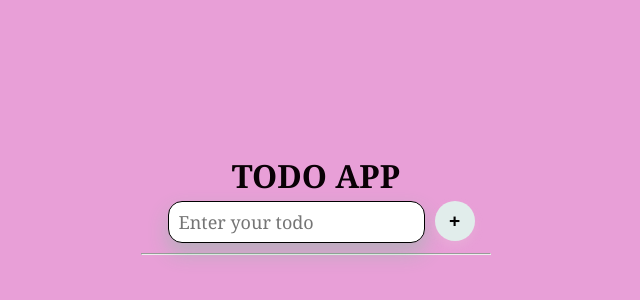
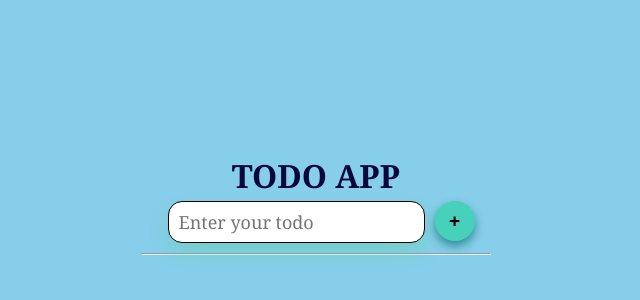
Before and after one commit to palakbaghele/Todo-app, a React (Create React App) app: page / in a window 1280 px wide. Shown: the top 300 px of the page, without its empty margins (324-964 px from the left). Built offline with nearby package versions, Linux system fonts and the light colour scheme.

Commit message:
Modified css

```diff
--- a/src/App.css
+++ b/src/App.css
@@ -3,7 +3,7 @@
   padding: 0;
 }
 body{
-  background-color: rgb(232, 159, 215);
+  background-color: skyblue;
 }
 .main-container{
   display: flex;
@@ -17,7 +17,7 @@ body{
 }
 .app-heading{
   padding: 4px;
-  color: rgb(10, 1, 6);
+  color: rgb(9, 8, 62);
    text-align: center;
   font-family:Cambria, Cochin, Georgia, Times, 'Times New Roman', serif;
   text-transform: uppercase;
@@ -44,13 +44,13 @@ body{
   height:40px;
   border-radius: 50%;
   border:none;
-  background-color:#e1edeb;
+  background-color:#48d1ba;
   color: hsl(240, 100%, 0%);
   font-weight: bolder;
   font-size: larger;
   margin-left: 10px;
   cursor: pointer;
-  box-shadow: 0px 5px 10px hsla(48, 41%, 88%, 0.15);
+  box-shadow: 0px 5px 10px hsla(184, 57%, 36%, 0.941);
   transition: 0.3s;
 }
 .add-btn:active{
@@ -64,8 +64,8 @@ body{
 .list-item{
   list-style-type: none;
   /* background-color: #596e8b; */
-  border:2px solid #0fe380;
-  color:#17030c;
+  border:2px solid #25030e;
+  color:#f4eaea;
   padding:3px;
   padding-left: 5px;
   border-radius: 5px;
@@ -90,5 +90,5 @@ body{
   transform: scale(1.2);
 }
 .icon-delete:hover{
-  color: #f2e8ed;
+  color: #fff5fa;
 }
```
